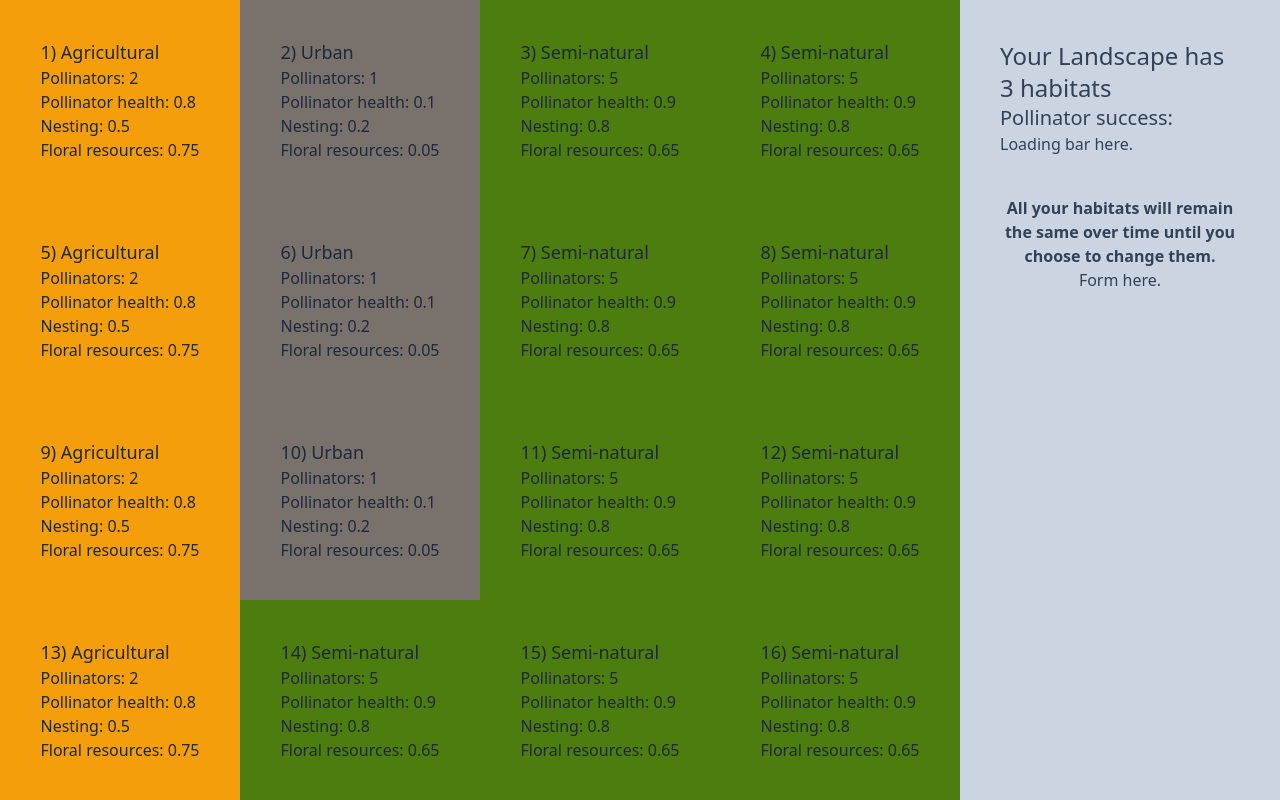
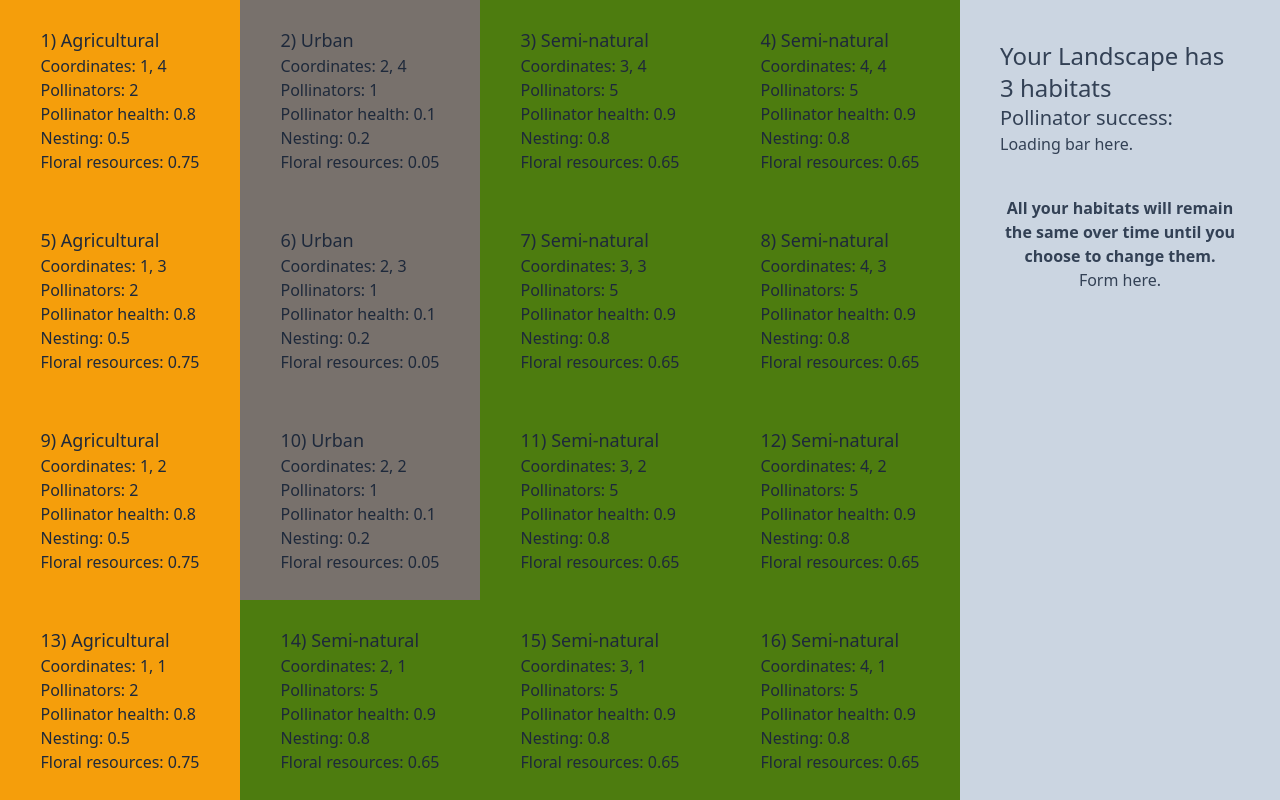
Before and after one commit to rosemckeon/safeguard-pollinator-land, an Angular app: page / in a window 1280 px wide. Built offline with nearby package versions, Linux system fonts and the light colour scheme.

Commit message:
added coordinates to habitat-stats

```diff
--- a/src/app/habitat/habitat.component.html
+++ b/src/app/habitat/habitat.component.html
@@ -2,6 +2,7 @@
     <div class="inline-block align-text-middle">
       <h3>{{ habitat.id }}) {{ habitat.type }}</h3>
         <ul class="habitat-stats">
+          <li>Coordinates: {{ habitat.x }}, {{ habitat.y }}</li>
           <li>Pollinators: {{ habitat.pollinators }}</li>
           <li>Pollinator health: {{ habitat.pollinatorHealth }}</li>
           <li>Nesting: {{ habitat.nesting }}</li>
```
